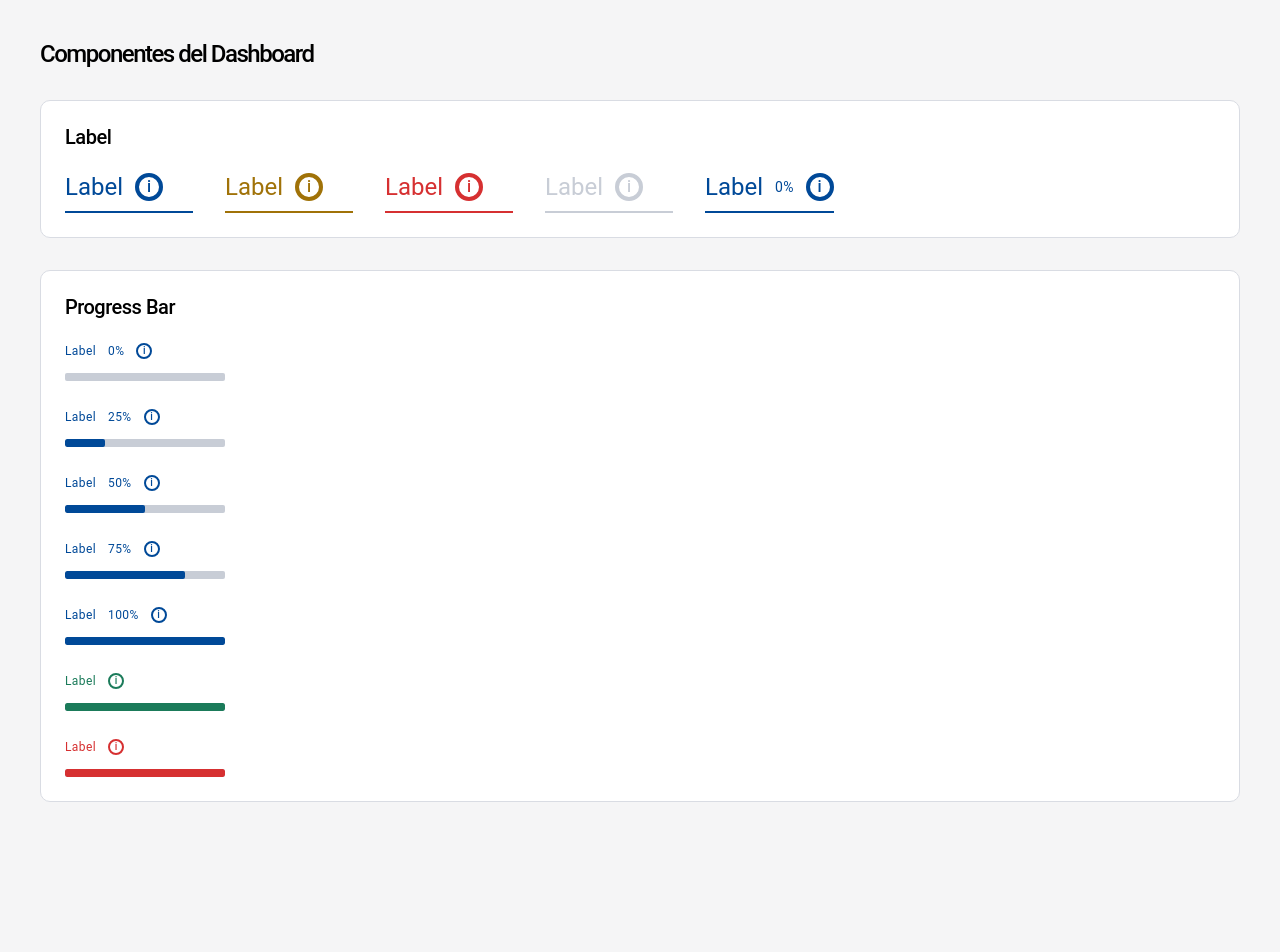
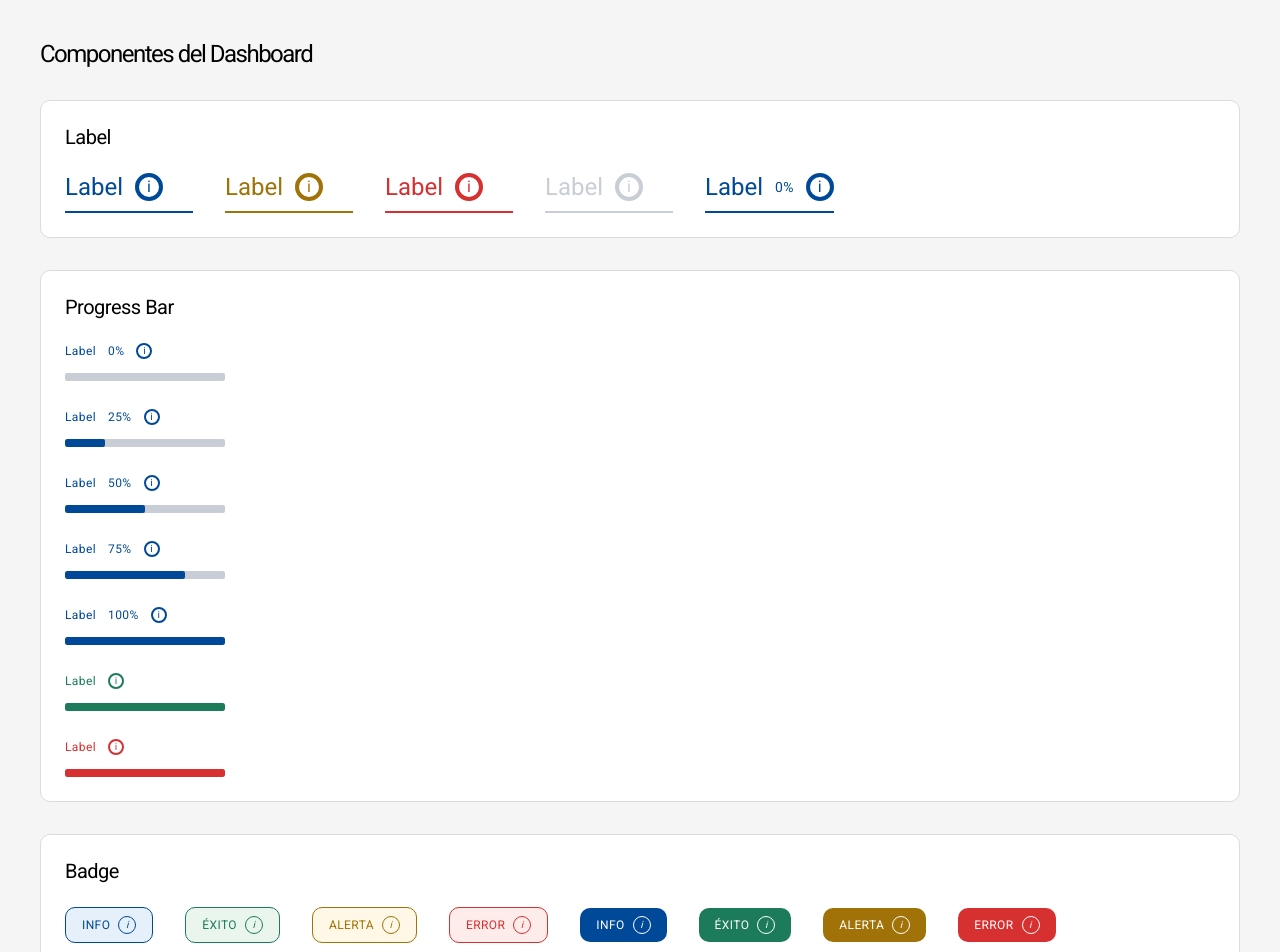
Before and after one commit to JoseGonzalez0428/Act_4_2_GonzalezFlores_JoseCarlos_PonsTorres_CinthyaLizeth, an Angular app: page / in a window 1280 px wide. Shown: the top 952 px of the page. Before the commit the page ends 842 px from the top, so only its background shows below. Built offline with nearby package versions, Linux system fonts and the light colour scheme.

Commit message:
Se agregó Badge

```diff
--- /dev/null
+++ b/src/app/Components/badge/badge.css
@@ -0,0 +1,128 @@
+.badge {
+  display: inline-flex;
+  align-items: center;
+  gap: var(--spacing-sm);
+  padding: var(--spacing-sm) var(--spacing-md);
+  border-radius: var(--radius-large);
+  border: 2px solid transparent;
+  cursor: default;
+
+  /* Tipografía caption del sistema */
+  font-family: var(--font-main);
+  font-size: var(--font-size-caption);
+  font-weight: var(--font-weight-regular);
+  letter-spacing: var(--letter-spacing-caption);
+  line-height: 100%;
+  text-align: center;
+}
+
+.badge-icon {
+  display: inline-flex;
+  align-items: center;
+  justify-content: center;
+  width: 18px;
+  height: 18px;
+  border-radius: 50%;
+  border: 1.5px solid currentColor;
+  font-size: 10px;
+  font-style: italic;
+  font-weight: var(--font-weight-regular);
+  font-family: var(--font-main);
+  flex-shrink: 0;
+}
+
+/* BLUE / INFO - Outline */
+.badge.blue.outline {
+  color: var(--status-info-text);
+  background-color: var(--status-info-bg);
+  border: none;
+  border: 0.7px solid var(--status-info-text);
+  border-radius: 10px;
+  padding: 8px 16px;
+  gap: 8px;
+}
+
+/* BLUE / INFO - Filled */
+.badge.blue.filled {
+  color: var(--surface-primary);
+  background-color: var(--status-info-text);
+  border: none;
+  border-radius: 10px;
+  padding: 8px 16px;
+  gap: 8px;
+}
+
+/* GREEN / SUCCESS - Outline */
+.badge.green.outline {
+  color: var(--status-success-text);
+  background-color: var(--status-success-bg);
+  border: none;
+  border: 0.7px solid var(--status-success-text);
+  border-radius: 10px;
+  padding: 8px 16px;
+  gap: 8px;
+}
+
+/* GREEN / SUCCESS - Filled */
+.badge.green.filled {
+  color: var(--surface-primary);
+  background-color: var(--status-success-text);
+  border: none;
+  border-radius: 10px;
+  padding: 8px 16px;
+  gap: 8px;
+}
+
+/* YELLOW / WARNING - Outline */
+.badge.yellow.outline {
+  color: var(--status-warning-text);
+  background-color: var(--status-warning-bg);
+  border: none;
+  border: 0.7px solid var(--status-warning-text);
+  border-radius: 10px;
+  padding: 8px 16px;
+  gap: 8px;
+}
+
+/* YELLOW / WARNING - Filled */
+.badge.yellow.filled {
+  color: var(--surface-primary);
+  background-color: var(--status-warning-text);
+  border: none;
+  border-radius: 10px;
+  padding: 8px 16px;
+  gap: 8px;
+}
+
+/* RED / ERROR - Outline */
+.badge.red.outline {
+  color: var(--status-error-text);
+  background-color: var(--status-error-bg);
+  border: none;
+  border: 0.7px solid var(--status-error-text);
+  border-radius: 10px;
+  padding: 8px 16px;
+  gap: 8px;
+}
+
+/* RED / ERROR - Filled */
+.badge.red.filled {
+  color: var(--surface-primary);
+  background-color: var(--status-error-text);
+  border: none;
+  border-radius: 10px;
+  padding: 8px 16px;
+  gap: 8px;
+}
+
+/* DISABLED */
+.badge.disabled.outline {
+  color: var(--state-disabled);
+  background-color: var(--surface-neutral);
+  border: none;
+  border: 0.7px solid var(--state-disabled);
+  border-radius: 10px;
+  padding: 8px 16px;
+  gap: 8px;
+  cursor: not-allowed;
+}
--- /dev/null
+++ b/src/app/Components/badge/badge.html
@@ -0,0 +1,4 @@
+<span class="badge" [class]="color + ' ' + variant">
+  {{ label }}
+  <span class="badge-icon" aria-label="Información">i</span>
+</span>
--- a/src/app/app.html
+++ b/src/app/app.html
@@ -46,6 +46,26 @@
       ></app-ui-progress-bar>
     </div>
   </section>
+  <section class="preview-section">
+    <h2 class="preview-subtitle">Badge</h2>
+    <div class="preview-row">
+      <app-badge label="INFO" color="blue" variant="outline" />
+      <app-badge label="ÉXITO" color="green" variant="outline" />
+      <app-badge label="ALERTA" color="yellow" variant="outline" />
+      <app-badge label="ERROR" color="red" variant="outline" />
+
+
+
+
+      <app-badge label="INFO" color="blue" variant="filled" />
+      <app-badge label="ÉXITO" color="green" variant="filled" />
+      <app-badge label="ALERTA" color="yellow" variant="filled" />
+      <app-badge label="ERROR" color="red" variant="filled" />
+
+      <app-badge label="DESHABILITADO" color="disabled" variant="outline" />
+
+    </div>
+  </section>
 </main>
 
 <router-outlet />
--- a/src/app/app.ts
+++ b/src/app/app.ts
@@ -2,10 +2,11 @@ import { Component, signal } from '@angular/core';
 import { RouterOutlet } from '@angular/router';
 import { Label } from './Components/label/label';
 import { ProgressBar } from './Components/progress-bar/progress-bar';
+import { Badge } from './Components/badge/badge';
 
 @Component({
   selector: 'app-root',
-  imports: [RouterOutlet, Label, ProgressBar],
+  imports: [RouterOutlet, Label, ProgressBar,Badge],
   templateUrl: './app.html',
   styleUrl: './app.css'
 })
--- a/src/index.html
+++ b/src/index.html
@@ -6,6 +6,7 @@
   <base href="/">
   <meta name="viewport" content="width=device-width, initial-scale=1">
   <link rel="icon" type="image/x-icon" href="favicon.ico">
+  <link href="https://fonts.googleapis.com/css2?family=Roboto&display=swap" rel="stylesheet">
 </head>
 <body>
   <app-root></app-root>
```
Also changed, not shown: src/app/Components/badge/badge.ts (added, +14 -0 lines).
